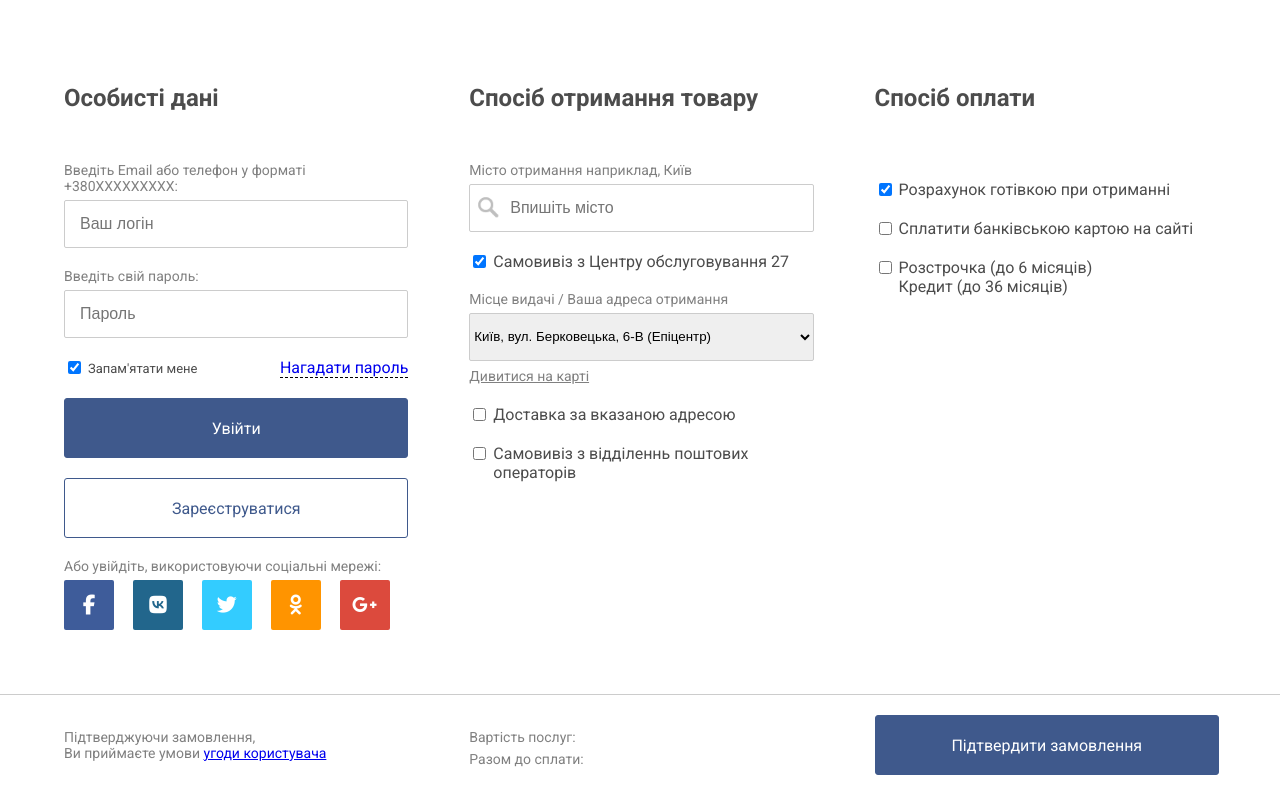
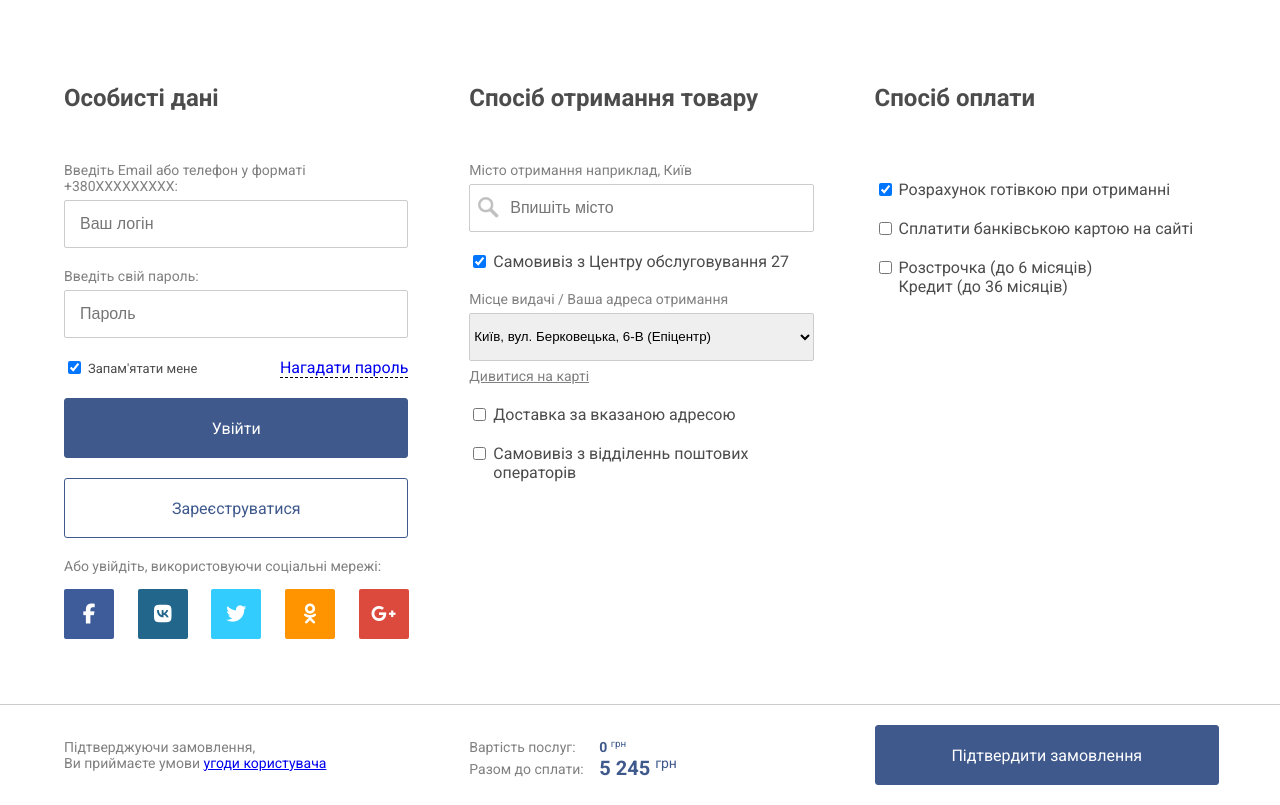
Before and after one commit to pytnik23/login-checkout-test, a website: page index.html in a window 1280 px wide. Drawn offline with Linux system fonts and the light colour scheme.

Commit message:
tootltip bugs fixed, added prices

```diff
--- a/app/js/main.js
+++ b/app/js/main.js
@@ -11,6 +11,9 @@ document.addEventListener("DOMContentLoaded", function(event) {
 		regPassword 	= /^[a-zA-Z0-9_-]{6,18}$/;
 
 	function tooltip(elem, msg) {
+		if (elem.nextElementSibling.classList.contains('input-tooltip')) {
+			return;
+		}
 		var div = document.createElement('div');
 		div.classList.add('input-tooltip');
 		div.setAttribute('title', msg);
--- a/app/sass/style.sass
+++ b/app/sass/style.sass
@@ -198,6 +198,7 @@ body
 					&.fa-google-plus
 						background-color: #dc4a3d
 
+	// Tooltips
 	.input-tooltip
 		position: relative
 		&:before
@@ -247,3 +248,23 @@ body
 			background-color: $btn-color
 			&:hover
 				background-image: linear-gradient( 0deg, rgba(0,0,0,.3) 0%, rgba(0,0,0,.1) 100%)
+
+		// price styles
+		.price-wrap
+			position: relative
+			.price
+				position: absolute
+				bottom: -3px
+				left: 130px
+				font-weight: bold
+				color: #3f598c
+				&.services-price
+					top: 0
+				&.total-price
+					font-size: 20px
+
+				.currency
+					position: relative
+					bottom: .5em
+					font-size: .7em
+					font-weight: lighter
--- a/index.html
+++ b/index.html
@@ -17,11 +17,13 @@
 			<div class="col-1-3">
 				<h2>Особисті дані</h2>
 				<form id="authForm">
+
 					<div class="input-title">Введіть Email або телефон у форматі +380XXXXXXXXX:</div>
 					<input class="input" type="text" id="name" name="login" placeholder="Ваш логін">
 
 					<div class="input-title">Введіть свій пароль:</div>
 					<input class="input" type="password" id="password" name="password" placeholder="Пароль">
+
 					<div class="label clearfix">
 						<label>
 							<input type="checkbox" name="remember-me" checked>
@@ -36,31 +38,23 @@
 				<!-- Social Authentication -->
 				<div class="input-title">Або увійдіть, використовуючи соціальні мережі:</div>
 				<div class="grid social-icons">
-					<div class="col-1-5">
-						<div class="social-icon">
+					<ul>
+						<li>
 							<a href="#"><i class="fa fa-facebook" aria-hidden="true"></i></a>
-						</div>
-					</div>
-					<div class="col-1-5">
-						<div class="social-icon">
+						</li>
+						<li>
 							<a href="#"><i class="fa fa-vk" aria-hidden="true"></i></a>
-						</div>
-					</div>
-					<div class="col-1-5">
-						<div class="social-icon">
+						</li>
+						<li>
 							<a href="#"><i class="fa fa-twitter" aria-hidden="true"></i></a>
-						</div>
-					</div>
-					<div class="col-1-5">
-						<div class="social-icon">
+						</li>
+						<li>
 							<a href="#"><i class="fa fa-odnoklassniki" aria-hidden="true"></i></a>
-						</div>
-					</div>
-					<div class="col-1-5">
-						<div class="social-icon">
+						</li>
+						<li>
 							<a href="#"><i class="fa fa-google-plus" aria-hidden="true"></i></a>
-						</div>
-					</div>
+						</li>
+					</ul>
 				</div>
 			</div>
 
@@ -144,8 +138,14 @@
 
 			<!-- Price -->
 			<div class="col-1-3">
-				<div class="input-title">Вартість послуг:</div>
-				<div class="input-title">Разом до сплати:</div>
+				<div class="input-title price-wrap">
+					Вартість послуг:
+					<span class="price services-price">0 <span class="currency">грн</span></span>
+				</div>
+				<div class="input-title price-wrap">
+					Разом до сплати:
+					<span class="price total-price">5 245 <span class="currency">грн</span></span>
+				</div>
 			</div>
 
 			<!-- Main Button -->
--- a/js/main.js
+++ b/js/main.js
@@ -1 +1 @@
-document.addEventListener("DOMContentLoaded",function(e){var o=document.getElementById("authForm"),t=document.getElementById("name"),n=document.getElementById("password"),r=document.querySelector(".btn-sign-in"),d=/^[a-z0-9_-]{3,16}$/,l=/^[a-zA-Z0-9_-]{6,18}$/;r.onclick=function(){return d.test(t.value)?l.test(n.value)?(t.style.borderColor="",n.style.borderColor="",void o.submit()):(alert("Будь ласка, введіть пароль!\nПароль повинен бути не менше із 6-ти симфолів і не містити спецсимволи!"),n.focus(),void(n.style.borderColor="red")):(alert("Будь ласка, введіть ім`я!\nІм`я повинно складатися не менше ніж із 3-х символів і не містити спецсимволи!"),t.focus(),t.style.borderColor="red",void console.dir(t))}});
+document.addEventListener("DOMContentLoaded",function(e){function t(e,t){if(!e.nextElementSibling.classList.contains("input-tooltip")){var o=document.createElement("div");o.classList.add("input-tooltip"),o.setAttribute("title",t),e.parentNode.insertBefore(o,e.nextSibling)}}var o=document.getElementById("authForm"),n=document.getElementById("name"),r=document.getElementById("password"),i=document.querySelector(".btn-sign-in"),d=/^\+380[0-9]{9}$/,l=/^([a-zA-Z0-9_\.-]+)@([a-zA-Z0-9_\.-]+)\.([a-zA-Z\.]{2,6})$/,u=/^[a-zA-Z0-9_-]{6,18}$/;i.onclick=function(){if(!d.test(n.value)&&!l.test(n.value)){var e="Будь ласка, введіть Email або телефон у форматі +380XXXXXXXXX";return t(n,e),n.focus(),void(n.style.borderColor="red")}if(!u.test(r.value)){n.style.borderColor="green",n.parentNode.removeChild(document.querySelector(".input-tooltip"));var e="Будь ласка, введіть пароль! Пароль повинен бути не менше із 6-ти симфолів і не містити спецсимволи!";return t(r,e),r.focus(),void(r.style.borderColor="red")}r.style.borderColor="green",n.parentNode.removeChild(document.querySelector(".input-tooltip")),o.submit()}});
```
Also changed, not shown: app/index.html (+8 -2 lines), app/css/style.min.css, css/style.min.css.
